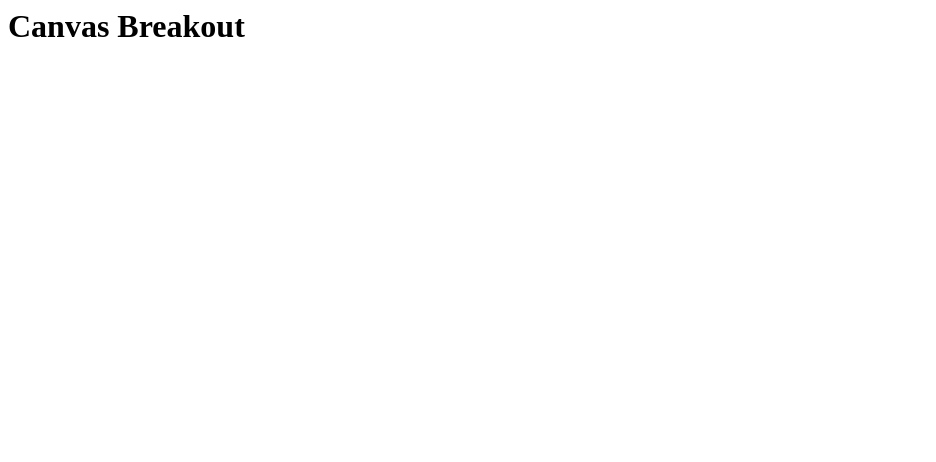
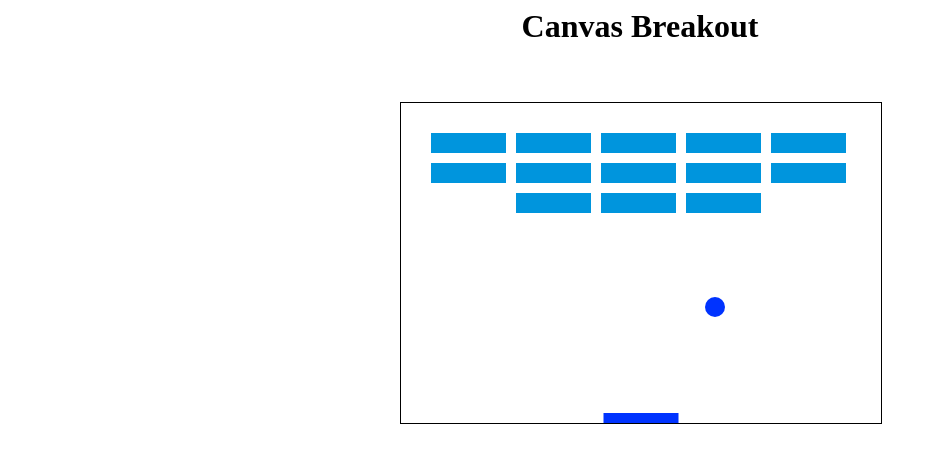
Before and after one commit to RichardGregoryHamilton/Canvas-Breakout, a plain HTML site: page index.html in a window 1280 px wide. Shown: the whole page, without its empty margins (0-936 px from the left). Drawn offline with Linux system fonts and the light colour scheme.

Commit message:
fix syntax errors

```diff
--- a/breakout.js
+++ b/breakout.js
@@ -7,8 +7,8 @@ var gameScore = 0;
 
 //to move
 
-var x = canvas.width/2;
-var y = canvas.height-30;
+var x = canvas.width / 2;
+var y = canvas.height - 30;
 var dx = 2;
 var dy = -2;
 var paddleHeight = 10;
@@ -16,8 +16,8 @@ var paddleWidth = 75;
 var paddleX = (canvas.width - paddleWidth) / 2;
 var rightPressed = false;
 var leftPressed = false;
-var brickRowCount = 3;
-var brickColumnCount = 5;
+var numRows = 3;
+var numCols = 5;
 var brickWidth = 75;
 var brickHeight = 20;
 var brickPadding = 10;
@@ -27,10 +27,10 @@ document.addEventListener("keydown", keyDownHandler, false);
 document.addEventListener("keyup", keyUpHandler, false);
 
 var bricks = [];
-for (c = 0; c < brickColumnCount; c++) {
-    bricks[c] = [];
-    for (r = 0; r < brickRowCount; r++) {
-         bricks[c][r] = { x: 0, y: 0, status: 1 };
+for (var col = 0; col < numCols; col++) {
+    bricks[col] = [];
+    for (var row = 0; row < numRows; row++) {
+        bricks[col][row] = { x: 0, y: 0, status: 1 };
     }
 }
 
@@ -41,11 +41,9 @@ function keyDownHandler(event) {
     else if (event.keyCode == 37) {
         leftPressed = true;
     }
-
 }
 
 function keyUpHandler(event) {
-
     if (event.keyCode == 39) {
         rightPressed = false;
     }
@@ -57,7 +55,7 @@ function keyUpHandler(event) {
 function drawBall() {
     ctx.beginPath();
     ctx.arc(x, y, ballRadius, 0, 2 * Math.PI);
-    ctx.fillstyle = "#0033FF";
+    ctx.fillStyle = "#0033FF";
     ctx.fillStroke = "#0033FF";
     ctx.Stroke = "10"
     ctx.fill();
@@ -73,13 +71,13 @@ function drawPaddle(){
 }
 
 function drawBricks() {
-    for (c = 0; c < brickColumnCount; c++) {
-        for (r = 0; r < brickRowCount; r++) {
-            if (bricks[c][r].status == 1) {
-                var brickX = (c* (brickWidth + brickPadding)) + brickOffsetLeft;
-                var brickY = (r * (brickHeight + brickPadding)) + brickOffsetTop;
-                bricks[c][r].x = brickX;
-                bricks[c][r].y = brickY;
+    for (var col = 0; col < numCols; col++) {
+        for (row = 0; row < numRows; row++) {
+            if (bricks[col][row].status == 1) {
+                var brickX = (col * (brickWidth + brickPadding)) + brickOffsetLeft;
+                var brickY = (row * (brickHeight + brickPadding)) + brickOffsetTop;
+                bricks[col][row].x = brickX;
+                bricks[col][row].y = brickY;
                 ctx.beginPath();
                 ctx.rect(brickX, brickY, brickWidth, brickHeight);
                 ctx.fillStyle = "#0095DD";
@@ -91,13 +89,13 @@ function drawBricks() {
 }
 
 function collisionDetection() {
-    for (c = 0; c < brickColumnCount; c++) {
-        for (r = 0; r <brickRowCount; r++) {
-            var b = bricks[c][r];
-            if (b.status == 1) {
-                if (x > b.x && x < b.x + brickWidth && y > b.y && y < b.y + brickHeight) {
+    for (var col = 0; col < numCols; col++) {
+        for (var row = 0; row < numRows; row++) {
+            var brick = bricks[col][row];
+            if (brick.status == 1) {
+                if (x > brick.x && x < (brick.x + brickWidth) && y > brick.y && y < (brick.y + brickHeight)) {
                     dy = -dy;
-                    b.status = 0;
+                    brick.status = 0;
                     gameScore += 100;
                     gameIndicator.innerHTML = "<strong>Score: </strong>" + gameScore;
                 }
@@ -106,7 +104,7 @@ function collisionDetection() {
     }
 }
 
-
+// Our main function that will be repeated every 10 ms
 function draw() {
     ctx.clearRect(0, 0, canvas.width, canvas.height);
     drawBricks();
@@ -114,6 +112,7 @@ function draw() {
     drawPaddle();
     collisionDetection();
 
+    // Change directions
     if (x + dx > canvas.width - ballRadius || x + dx < ballRadius) {
         dx = -dx;
     }
@@ -142,4 +141,4 @@ function draw() {
     y = y + dy;
 }
 
-//setInterval(draw, 10);
+setInterval(draw, 10);
--- a/index.html
+++ b/index.html
@@ -1,5 +1,16 @@
-<h1>Canvas Breakout</h1>
+<head>
+  <title>Canvas Breakout</title>
+  <link rel="stylesheet" href="styles.css"></link>
+</head>
 
-<p id="score"></p>
+<body>
+  <h1>Canvas Breakout</h1>
 
-<canvas id="myCanvas" height="320" width="480"></canvas>
+  <p id="score"></p>
+
+	<div id="game-block">
+    <canvas id="myCanvas" height="320" width="480"></canvas>
+  </div>
+
+  <script src="breakout.js"></script>
+</body>
--- a/styles.css
+++ b/styles.css
@@ -1,7 +1,17 @@
+h1 {
+  text-align: center;
+}
+
 canvas {
   border: 1px solid black;
+  height: 320px;
+  width: 480px;
 }
 
+#game-block {
+  width: 38%;
+  margin: 10px auto;
+}
 #score {
   height: 20px;
 }
```
